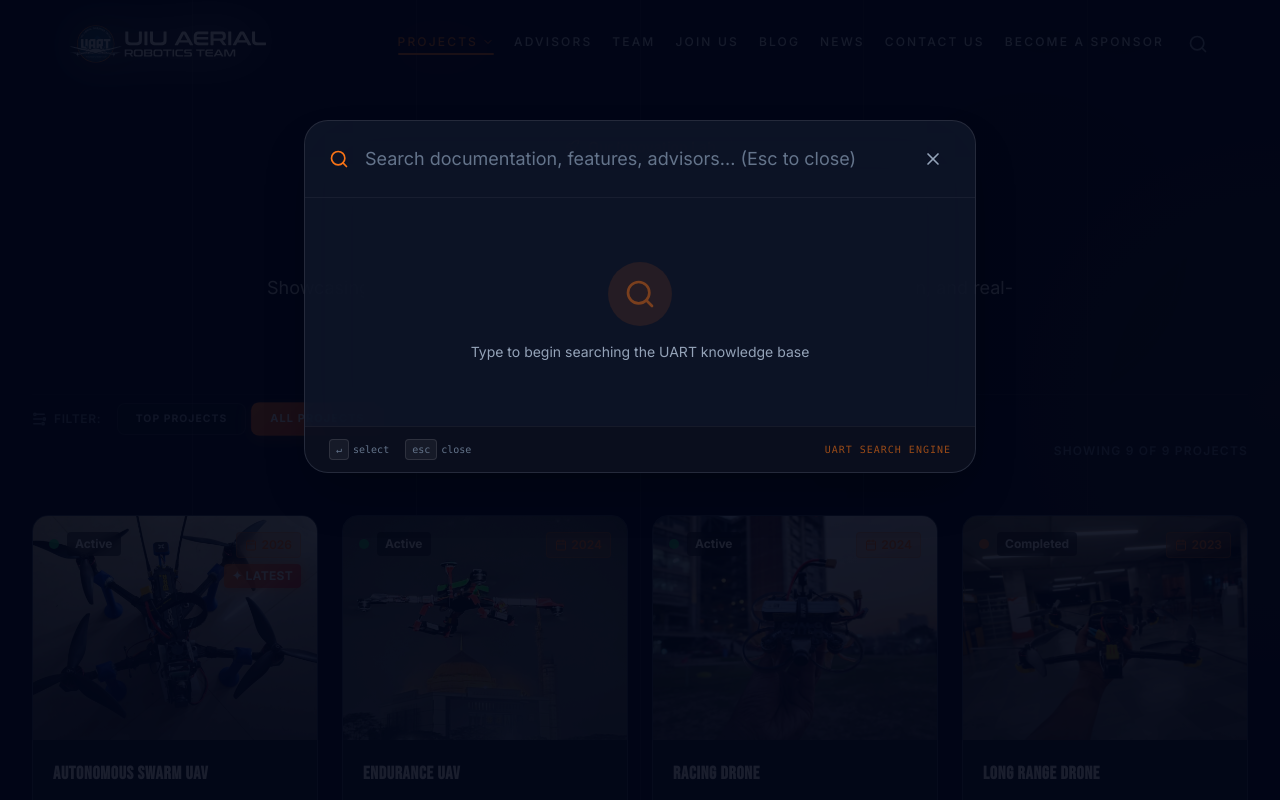
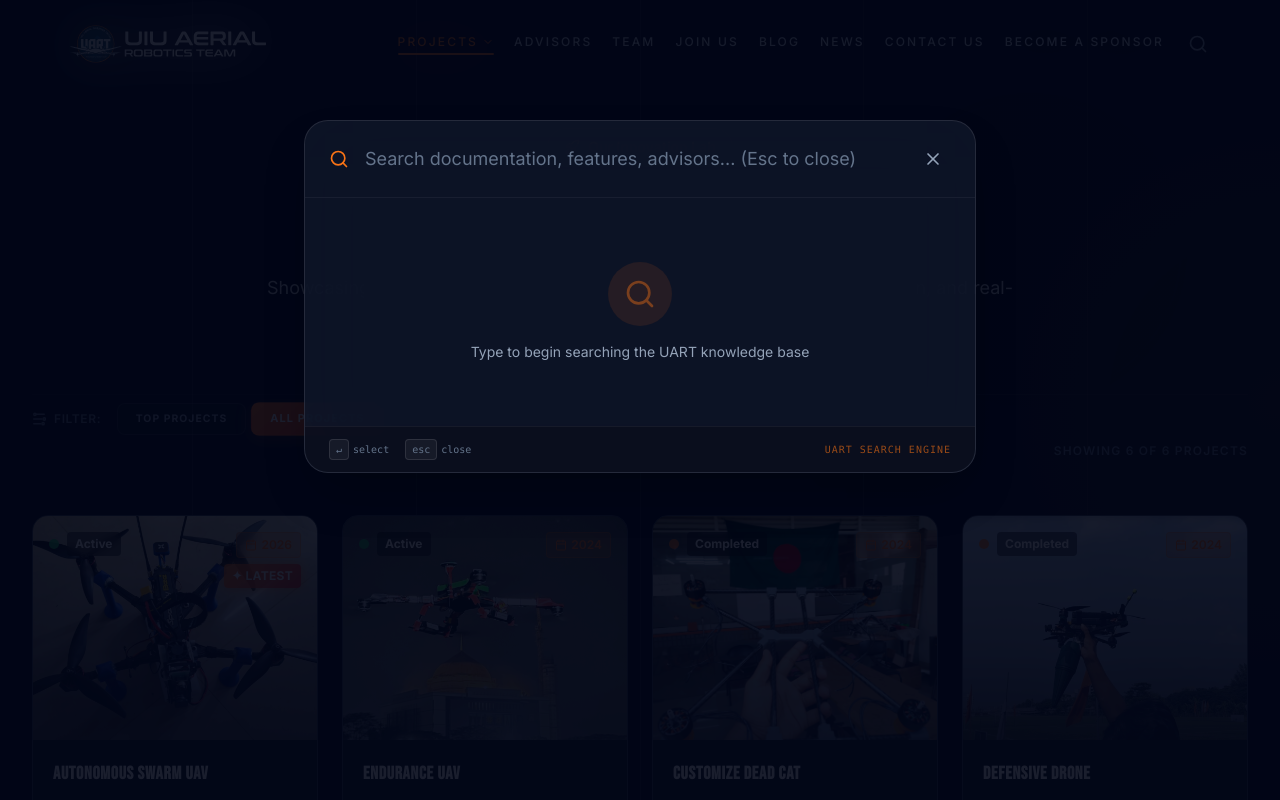
Before and after one commit to ifta-faisal/Web, a React (Vite) app: page /projects in a window 1280 px wide. Both pictures are taken after a click on the button "Open Search". Shown: the top 800 px of the page. Built offline with nearby package versions, Linux system fonts and the light colour scheme.

Commit message:
feat: remove specific projects and restrict active Top Projects to two flagship UAVs

```diff
--- a/src/components/Search.tsx
+++ b/src/components/Search.tsx
@@ -10,14 +10,12 @@ import vcImage from '../assets/images/Advisor/VC.jpg';
 
 // ─── Project Imports ───
 import project1 from "../assets/images/Project/project1.jpeg";
-import project2 from "../assets/images/Project/project2.jpeg";
-import project3 from "../assets/images/Project/project3.jpeg";
 import project4 from "../assets/images/Project/project4.jpeg";
-import project5 from "../assets/images/Project/project5.jpeg";
 import project6 from "../assets/images/Project/project6.jpeg";
 import project7 from "../assets/images/Project/project7.jpeg";
 import workshop from "../assets/images/news/workshop.jpeg";
 import project9 from "../assets/images/drone2.jpeg";
+import project10 from "../assets/images/drone3.jpeg";
 
 // ─── Team Member Imports ───
 import member1 from '../assets/images/Team/member1.jpeg';
@@ -107,12 +105,10 @@ const SEARCH_DATA: SearchResult[] = [
   { id: 'm21', title: 'Md Shazan Mahmud Arpon', category: 'Member', image: arpon, link: '/team?id=m21', icon: User, description: 'Member • Software & Navigation', tags: ['arpon'] },
   { id: 'm22', title: 'Najifa Nawar', category: 'Member', image: nazifa, link: '/team?id=m22', icon: User, description: 'Member • R&D Team', tags: ['nazifa', 'nawar'] },
 
-  // ─── Projects (ALL 9) ───
+  // ─── Projects (ALL 7) ───
+  { id: 'pr10', title: 'Autonomous Swarm UAV', category: 'Project', image: project10, link: '/projects?id=10', icon: Cpu, description: 'Next-gen AI-powered swarm drone system.', tags: ['swarm', 'ai', 'autonomous'] },
   { id: 'pr1', title: 'Endurance UAV', category: 'Project', image: project1, link: '/projects?id=1', icon: Rocket, description: 'High-performance endurance UAV.', tags: ['research', 'mapping', 'drone'] },
-  { id: 'pr2', title: 'Racing Drone', category: 'Project', image: project2, link: '/projects?id=2', icon: Zap, description: 'Compact system for high-speed flight.', tags: ['racing', 'fpv', 'research'] },
-  { id: 'pr3', title: 'Long Range Drone', category: 'Project', image: project3, link: '/projects?id=3', icon: Navigation, description: 'Autonomous mapping drone.', tags: ['mapping', 'nav', 'ai'] },
   { id: 'pr4', title: 'Customize Dead Cat', category: 'Project', image: project4, link: '/projects?id=4', icon: Shield, description: 'Environmental monitoring drone.', tags: ['monitoring', 'deadcat'] },
-  { id: 'pr5', title: 'Surveillance UAV', category: 'Project', image: project5, link: '/projects?id=5', icon: Eye, description: 'Experimental VTOL platform.', tags: ['vtol', 'experimental', 'surveillance'] },
   { id: 'pr6', title: 'Defensive Drone', category: 'Project', image: project6, link: '/projects?id=6', icon: Shield, description: 'AI-integrated defensive system.', tags: ['defense', 'ai', 'real-time'] },
   { id: 'pr7', title: 'Fixed Wing', category: 'Project', image: project7, link: '/projects?id=7', icon: Wind, description: 'Long-range surveillance aircraft.', tags: ['fixed-wing', 'plane'] },
   { id: 'pr8', title: 'UAV Workshop Conducted', category: 'Blog', image: workshop, link: '/news', icon: Users, description: 'One of our core team members successfully conducted an intensive, hands-on workshop on UAV design, hardware integration, and autonomous flight controls.', tags: ['training', 'education', 'workshop', 'news'] },
--- a/src/data/projectsData.ts
+++ b/src/data/projectsData.ts
@@ -1,8 +1,5 @@
 import project1 from "../assets/images/Project/project1.jpeg";
-import project2 from "../assets/images/Project/project2.jpeg";
-import project3 from "../assets/images/Project/project3.jpeg";
 import project4 from "../assets/images/Project/project4.jpeg";
-import project5 from "../assets/images/Project/project5.jpeg";
 import project6 from "../assets/images/Project/project6.jpeg";
 import project7 from "../assets/images/Project/project7.jpeg";
 import project9 from "../assets/images/drone2.jpeg";
@@ -55,40 +52,10 @@ export const projectsData: ProjectData[] = [
     videoUrl: "https://www.youtube.com/embed/dQw4w9WgXcQ"
   },
   {
-    id: 2, name: "Racing Drone",
-    description: "Compact and efficient aerial system for research purposes.",
-    longDescription: "Built for speed and agility, the Racing Drone represents the pinnacle of our aerodynamic research.",
-    image: project2, category: "research", year: "2024", status: "Active",
-    tags: ["Racing", "Video Graphy"],
-    specs: [
-      { label: "Weight", value: "500g" },
-      { label: "Dimensions", value: "250mm wheelbase" },
-      { label: "Top Speed", value: "90mph+" },
-      { label: "Power System", value: "6S 1300mAh LiPo" }
-    ],
-    media: [project2],
-    docs: [{ title: "Build Log", url: "#" }],
-    videoUrl: "https://www.youtube.com/embed/dQw4w9WgXcQ"
-  },
-  {
-    id: 3, name: "Long Range Drone",
-    description: "Autonomous mapping drone with advanced navigation.",
-    longDescription: "Designed for expansive mapping operations, the Long Range Drone uses state-of-the-art AI navigation to cover vast areas efficiently.",
-    image: project3, category: "mapping", year: "2023", status: "Completed",
-    tags: ["AI Navigation", "Long Range"],
-    specs: [
-      { label: "Endurance", value: "90 minutes" },
-      { label: "Range", value: "15 miles" },
-      { label: "Navigation System", value: "Here4 GPS + RTK" }
-    ],
-    media: [project3],
-    videoUrl: "https://www.youtube.com/embed/dQw4w9WgXcQ"
-  },
-  {
     id: 4, name: "Customize Dead Cat",
     description: "Lightweight drone built for environmental monitoring.",
     longDescription: "The Dead Cat frame design ensures that the propellers stay out of the camera view, providing an unobstructed field of vision.",
-    image: project4, category: "environmental", year: "2024", status: "Active",
+    image: project4, category: "environmental", year: "2024", status: "Completed",
     tags: ["Environmental", "Monitoring"],
     specs: [
       { label: "Camera", value: "4K Gimbal-stabilized" },
@@ -98,23 +65,10 @@ export const projectsData: ProjectData[] = [
     videoUrl: "https://www.youtube.com/embed/dQw4w9WgXcQ"
   },
   {
-    id: 5, name: "Surveillance UAV",
-    description: "Experimental VTOL platform for vertical take-off operations.",
-    longDescription: "Combining the efficiency of fixed-wing flight with the versatility of vertical take-off and landing (VTOL).",
-    image: project5, category: "experimental", year: "2023", status: "Testing",
-    tags: ["Long Range", "Experimental"],
-    specs: [
-      { label: "Wingspan", value: "2.5m" },
-      { label: "Take-off", value: "VTOL" }
-    ],
-    media: [project5],
-    videoUrl: "https://www.youtube.com/embed/dQw4w9WgXcQ"
-  },
-  {
     id: 6, name: "Defensive Drone",
     description: "AI-integrated drone for real-time data processing.",
     longDescription: "Equipped with advanced neural network processors, the Defensive Drone processes sensory data in real-time.",
-    image: project6, category: "ai", year: "2024", status: "Active",
+    image: project6, category: "ai", year: "2024", status: "Completed",
     tags: ["AI", "Real-time"],
     specs: [
       { label: "Processors", value: "Jetson Orin Nano 8GB" },
```
